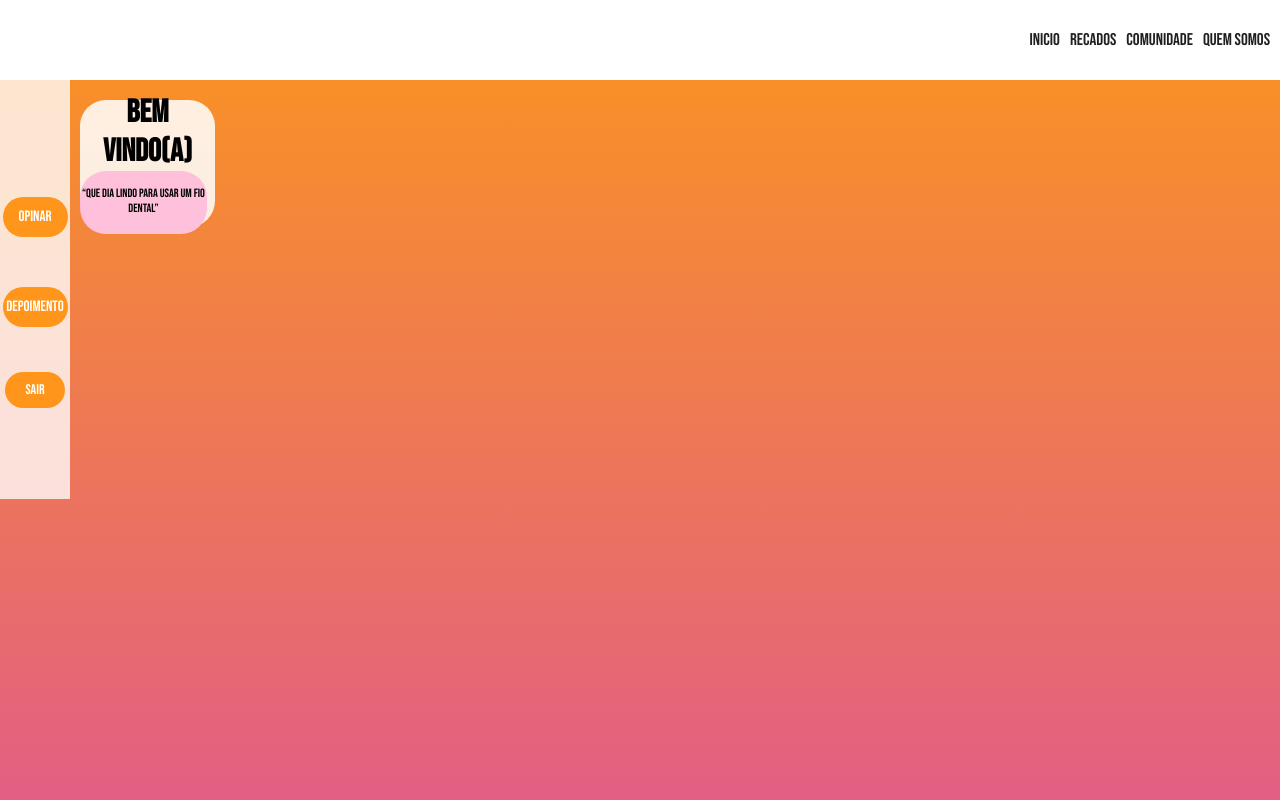
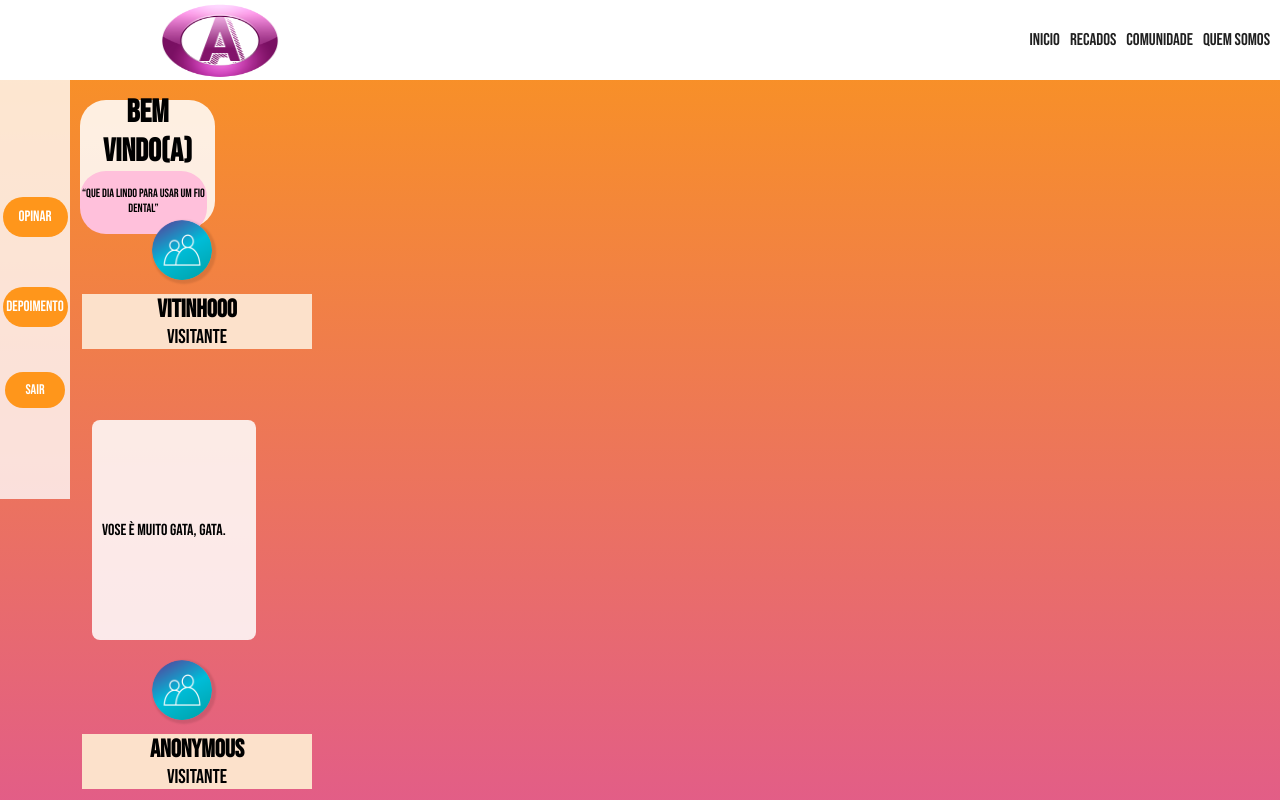
Before and after one commit to juliabergman/projeto, a React (Create React App) app: page /recadosvisitante in a window 1280 px wide. Shown: the top 800 px of the page. Built offline with nearby package versions, Linux system fonts and the light colour scheme; the HTML template or start-up script is replaced by a standard one.

Commit message:
depoimentos css arrumado

```diff
--- a/src/components/depoimento/depoimento.css
+++ b/src/components/depoimento/depoimento.css
@@ -2,8 +2,9 @@
   display: flex;
   justify-content: center;
   align-items: center;
-  padding-top: 15em;;
-  width: 400px;
+  padding-top: 300px;
+  width: 500px;
+  padding-left: 330px;
   }
 
   h3, p {
@@ -21,32 +22,40 @@
 
     .depoimentotst-info {
       text-align: center;
+      width: 200px;
+      height: 180px;
 
     }
 
     .depoimentotst-info h3 {
       font-size: 25px;
       background: #FCE1CB;
-      margin-top: 20px;
+      margin-top: 10px;
+      width:230px ;
     }
 
     .depoimentotst-info p {
       font-size: 20px;
       background: #FCE1CB;
+      width:230px ;
+     display: flex;
+     align-items: center;
+     justify-content: center;
+
     }
 
   .depoimentotstm {
-    margin-top: 100px;
-    margin-bottom: 100px;
+    margin-top: 80px;
+    margin-bottom: 80px;
   }
 
   .text-box3 {
-    width: 500px;
-    height: 100px;
+    width: 450px;
+    height: 150px;
     background: rgba(255, 255, 255, 0.85);
 
     margin-left: 80px;
-
+  margin: 20px;
     border-radius: 8px;
 
     display: flex;
--- a/src/components/headervisitante/HeaderVisitante.js
+++ b/src/components/headervisitante/HeaderVisitante.js
@@ -1,6 +1,7 @@
 import React, {Component} from 'react';
 import './headerVisitante.css';
 import {Link} from 'react-router-dom';
+import Logo from '../../assets/images/logoana.png'
 
 class HeaderVisitante extends Component {
  render(){
@@ -8,6 +9,7 @@ class HeaderVisitante extends Component {
          <header>
              <nav>
                  <ul>
+                 <img src={Logo } alt="logo do site" />
                  <Link to='/homevisitante' title="Home do site"> INICIO </Link>
                  <Link to='/recadosvisitante' title="/recados do site"> RECADOS </Link>
                  <Link to='/comunidadevisitante' title="comunidade do site"> COMUNIDADE </Link>
--- a/src/components/opinar/opinar.css
+++ b/src/components/opinar/opinar.css
@@ -16,14 +16,8 @@
     width: 100px !important;
     height: 100px !important;
     border-radius: 50%;
-
-
     box-shadow: 2px 2px 2px 2px rgba(0, 0, 0, 0.1);
     }
-
-
-
-
 
     .tstmOpinar-info {
       text-align: center;
```
